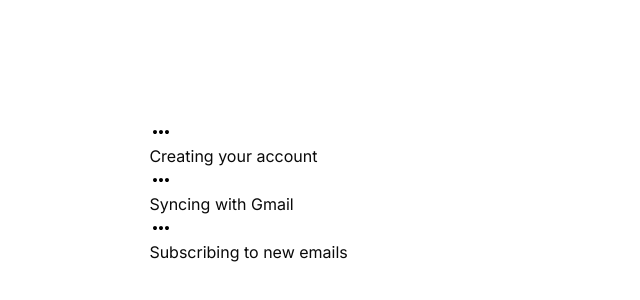
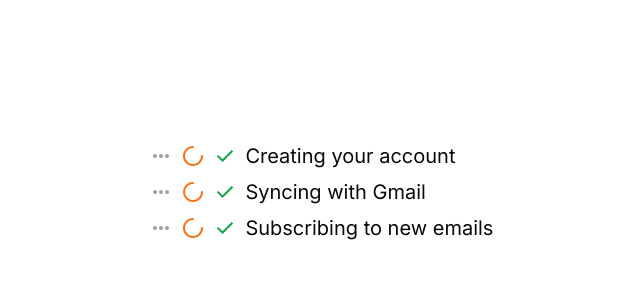
Before and after one commit to jay-see-jay/drifter, a Next.js app in the folder frontend/: page /onboarding in a window 1280 px wide. Shown: the part 208-508 px from the top of the page, without its empty margins (273-913 px from the left). Built offline with nearby package versions, Linux system fonts and the light colour scheme.

Commit message:
Add icons for each stage of progress

```diff
--- a/frontend/src/app/onboarding/page.tsx
+++ b/frontend/src/app/onboarding/page.tsx
@@ -8,7 +8,12 @@
 
 export default function Onboarding() {
 	return (
-		<ul>
+		<ul
+			className={[
+				'grid',
+				'gap-2',
+			].join(' ')}
+		>
 			{steps.map((step, index) => {
 				return <OnboardingStep key={index} step={step} />
 			})}
--- a/frontend/src/app/onboarding/step.tsx
+++ b/frontend/src/app/onboarding/step.tsx
@@ -1,14 +1,32 @@
-import MoreHoriz from '@/components/icons/moreHoriz'
+import MoreHoriz from '@/components/icons/MoreHoriz'
+import Done from '@/components/icons/Done'
+import ProgressActivity from '@/components/icons/ProgressActivity';
 
 type OnboardingStepProps = {
 	step: string
 }
 
 export default function OnboardingStep({ step }: OnboardingStepProps) {
+	const divClasses = [
+		'grid',
+		'gap-2',
+		'grid-flow-col',
+		'auto-cols-max',
+		'items-center'
+	]
+
 	return (
-		<>
+		<div
+			className={divClasses.join(' ')}
+		>
 			<MoreHoriz />
-			<li>{step}</li>
-		</>
+			<ProgressActivity />
+			<Done />
+			<li
+				className={['text-xl'].join(' ')}
+			>
+				{step}
+			</li>
+		</div>
 		)
 }
--- /dev/null
+++ b/frontend/src/components/icons/Done.tsx
@@ -0,0 +1,13 @@
+export default function Done() {
+	return (
+		<svg
+			xmlns='http://www.w3.org/2000/svg'
+			height='24'
+			viewBox='0 -960 960 960'
+			width='24'
+			className='fill-green-600'
+		>
+			<path d='M382-240 154-468l57-57 171 171 367-367 57 57-424 424Z' />
+		</svg>
+	)
+}
--- a/frontend/src/components/icons/MoreHoriz.tsx
+++ b/frontend/src/components/icons/MoreHoriz.tsx
@@ -1,11 +1,18 @@
-export default function MoreHoriz() {
+type MoreHorizProps = {
+	classNames?: string[]
+}
+
+export default function MoreHoriz({
+	classNames = []
+}: MoreHorizProps) {
 	return (
 		<svg
 			xmlns="http://www.w3.org/2000/svg"
 			height="24"
 			viewBox="0 -960 960 960"
 			width="24"
-			>
+			className='fill-gray-400'
+		>
 			<path d="M240-400q-33 0-56.5-23.5T160-480q0-33 23.5-56.5T240-560q33 0 56.5 23.5T320-480q0 33-23.5 56.5T240-400Zm240 0q-33 0-56.5-23.5T400-480q0-33 23.5-56.5T480-560q33 0 56.5 23.5T560-480q0 33-23.5 56.5T480-400Zm240 0q-33 0-56.5-23.5T640-480q0-33 23.5-56.5T720-560q33 0 56.5 23.5T800-480q0 33-23.5 56.5T720-400Z"/>
 		</svg>
 	)
--- /dev/null
+++ b/frontend/src/components/icons/ProgressActivity.tsx
@@ -0,0 +1,13 @@
+export default function ProgressActivity() {
+	return (
+		<svg
+			xmlns='http://www.w3.org/2000/svg'
+			height='24'
+			viewBox='0 -960 960 960'
+			width='24'
+			className='fill-orange-500'
+		>
+			<path d='M480-80q-82 0-155-31.5t-127.5-86Q143-252 111.5-325T80-480q0-83 31.5-155.5t86-127Q252-817 325-848.5T480-880q17 0 28.5 11.5T520-840q0 17-11.5 28.5T480-800q-133 0-226.5 93.5T160-480q0 133 93.5 226.5T480-160q133 0 226.5-93.5T800-480q0-17 11.5-28.5T840-520q17 0 28.5 11.5T880-480q0 82-31.5 155t-86 127.5q-54.5 54.5-127 86T480-80Z' />
+		</svg>
+	)
+}
```
